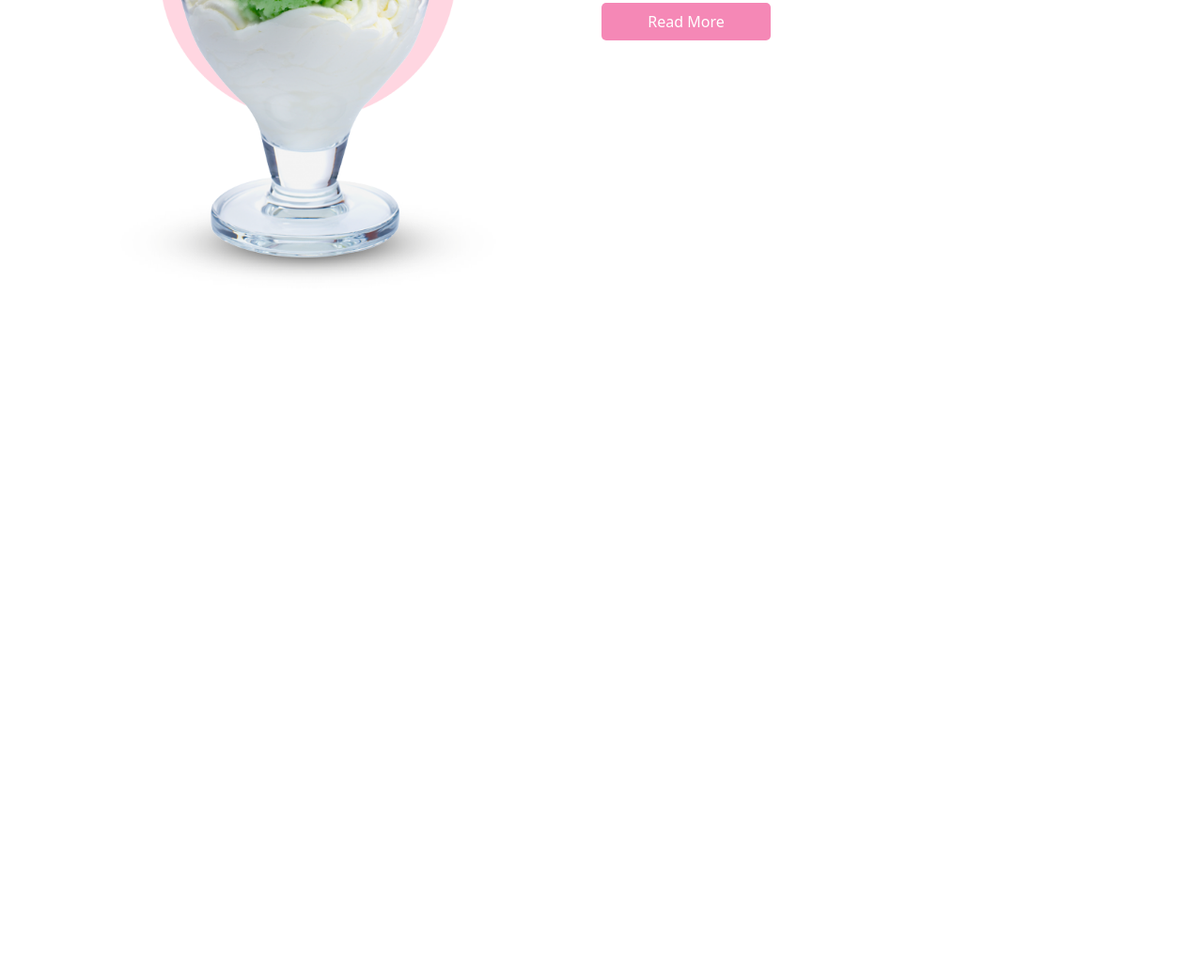
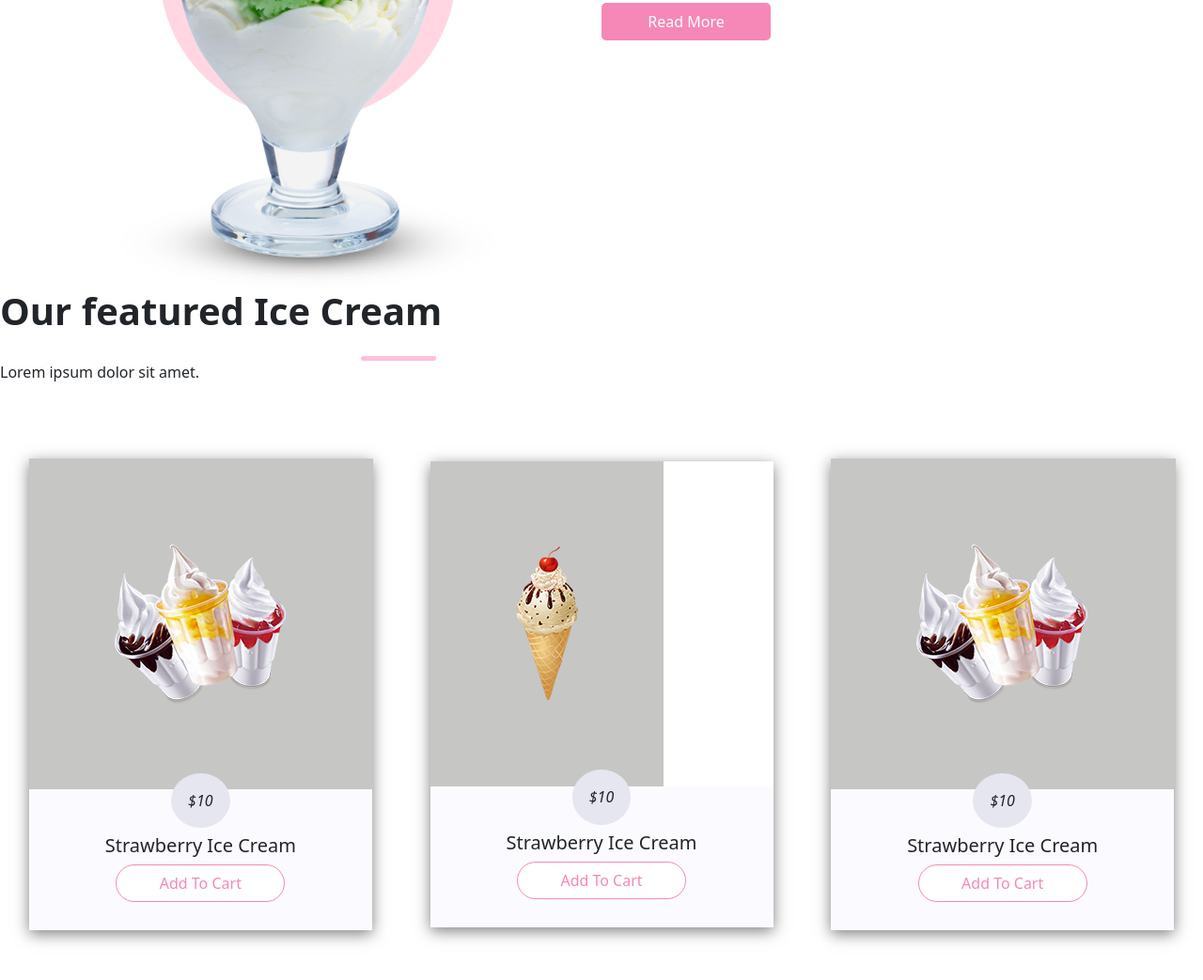
Before and after one commit to RanaRBR/iceCreamJS, a website: page index.html in a window 1280 px wide. Shown: the part 890-1933 px from the top of the page at 94% size. Before the commit the page ends 1197 px from the top, so only its background shows below. Drawn offline with nearby package versions, Linux system fonts and the light colour scheme.

Commit message:
suite glaces

```diff
--- a/index.html
+++ b/index.html
@@ -69,6 +69,48 @@
             <button class="order fs-6 ">Read More</button>
             </div>
         </div>
+
+        <section>
+        <div class="forfait w-100">
+            <div class="w-100">
+                <h1 class="fw-bolder fs-1 mb-4">Our featured Ice Cream</h1>
+                <div class="bordure2"></div>
+                <p>Lorem ipsum dolor sit amet.</p>
+            </div>
+            <div class="3glaces d-flex">
+            <div class="premierePhoto ">
+                <div class="glace1">
+                <div><img src="./public/img/img-1.png" alt=""></div>
+                <div class="boiteP text-center">
+                    <span class="fst-italic">$10</span>
+                    <h5 class="mt-4">Strawberry Ice Cream</h5>
+                    <button class="add">Add To Cart</button>
+                </div>
+                </div>
+            </div>
+            <div class="premierePhoto" id="cone">
+                <div class="glace1">
+                <div><img src="./public/img/img-2.png" alt=""></div>
+                <div class="boiteP text-center">
+                    <span class="fst-italic">$10</span>
+                    <h5 class="mt-4">Strawberry Ice Cream</h5>
+                    <button class="add">Add To Cart</button>
+                </div>
+                </div>
+            </div>
+            <div class="premierePhoto ">
+                <div class="glace1">
+                <div><img src="./public/img/img-1.png" alt=""></div>
+                <div class="boiteP text-center">
+                    <span class="fst-italic">$10</span>
+                    <h5 class="mt-4">Strawberry Ice Cream</h5>
+                    <button class="add">Add To Cart</button>
+                </div>
+                </div>
+            </div>
+            </div>
+        </div>
+        </section>
     </main>
     <script src="./public/js/main.js"></script>
 </body>
--- a/src/sass/modules/_main.sass
+++ b/src/sass/modules/_main.sass
@@ -18,3 +18,45 @@
     border-radius: 15px
     margin-top: 4%
     margin-left: 4%
+
+.bordure2
+    background-color: $pink
+    width: 80px
+    height: 5px
+    border-radius: 15px
+    margin-left: 30%
+
+.premierePhoto
+    width: 100%
+    display: flex
+    justify-content: space-around
+    align-items: center
+    margin-top: 5%
+    margin-bottom: 20%
+
+    img
+        padding: 25%
+        background-color: #c6c6c4
+
+    span
+        background-color: #e6e6f0
+        border-radius: 50%
+        height: 80px !important
+        width: 80px !important
+        padding: 5%
+
+.add
+    border: 1px solid $pinkButton
+    color: $pinkButton
+    background-color: white
+    width: 180px
+    height: 40px
+    border-radius: 25px
+
+.boiteP
+    height: 150px
+    width: 365px
+    background-color: #fbfbff
+
+.glace1
+    box-shadow: 0 4px 15px rgba(0, 0, 0, 0.5)
```
Also changed, not shown: public/css/app.css, 1 other file.
